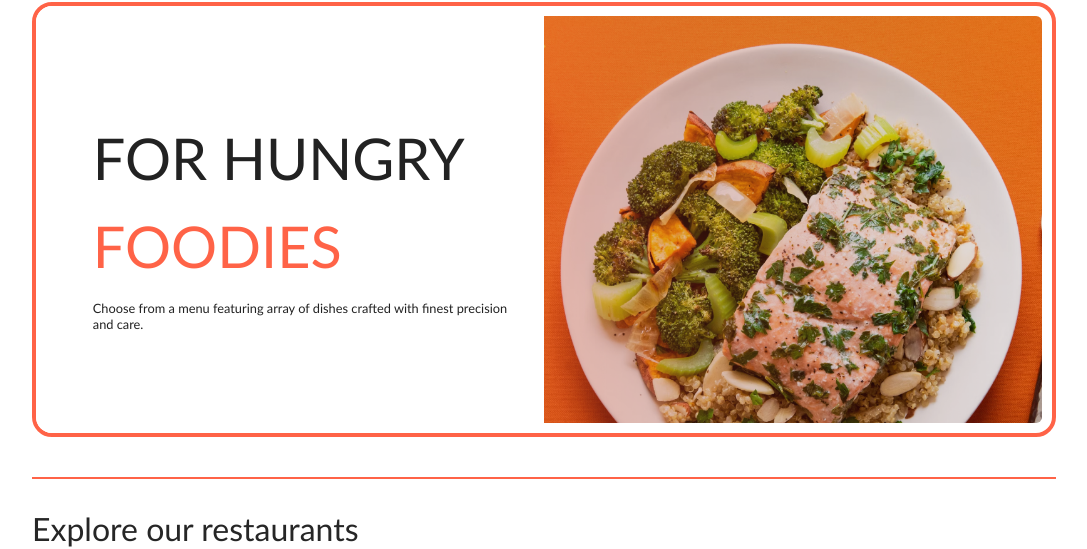
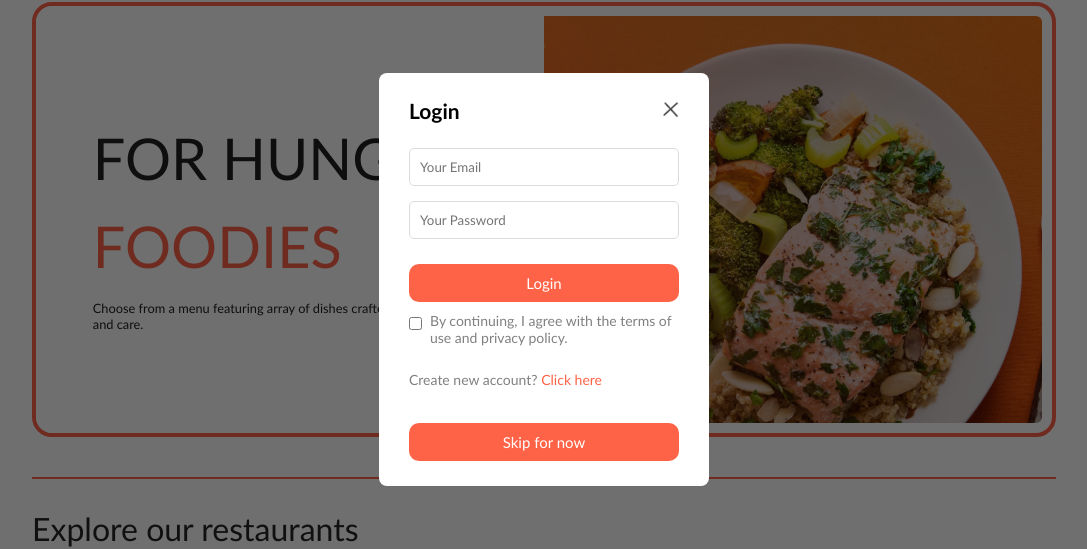
Before and after one commit to Aarambha-Malla213/TatoBato---A-food-delivery-site, a React (Vite) app in the folder Frontend/: page / in a window 1280 px wide. Shown: the part 121-670 px from the top of the page, without its empty margins (96-1183 px from the left). Built offline with nearby package versions, Linux system fonts and the light colour scheme; no server answers.

Commit message:
Made the login pop up to appear at first each time the reload when not already logged in

```diff
--- a/Frontend/src/components/LogInPopUP/LogInPopUp.css
+++ b/Frontend/src/components/LogInPopUP/LogInPopUp.css
@@ -1,10 +1,13 @@
 .login-popup {
-    position: absolute;
-    z-index: 3;
-    width: 100%;
-    height: 100%;
+    position: fixed;
+    top: 0;
+    left: 0;
+    z-index: 9999;
+    width: 100vw;
+    height: 100vh;
     background-color: #00000090;
     display: grid;
+    place-items: center;
 }
 
 .login-popup-container {
@@ -72,3 +75,21 @@
     font-weight: 500;
     cursor: pointer;
 }
+
+.skip-button {
+    border: 1px solid #dcdcdc;
+    padding: 10px;
+    border-radius: 10px;
+    color: #808080;
+    background-color: transparent;
+    font-size: 15px;
+    cursor: pointer;
+    margin-top: 10px;
+    transition: all 0.3s ease;
+}
+
+.skip-button:hover {
+    background-color: #f8f8f8;
+    color: #555;
+    border-color: #bbb;
+}
--- a/Frontend/src/components/LogInPopUP/LogInPopUp.jsx
+++ b/Frontend/src/components/LogInPopUP/LogInPopUp.jsx
@@ -34,6 +34,10 @@ const LogInPopUp = ({ setShowLogin }) => {
       phoneNumber: "",
     });
     setCurrentState("Login");
+    setShowLogin(false);
+  };
+
+  const handleSkip = () => {
     setShowLogin(false);
   };
 
@@ -159,6 +163,14 @@ const LogInPopUp = ({ setShowLogin }) => {
             <span onClick={() => setCurrentState("Login")}>Login here</span>
           </p>
         )}
+
+        <button
+          type="button"
+          className="skip-button"
+          onClick={handleSkip}
+        >
+          Skip for now
+        </button>
       </form>
     </div>
   );
--- a/Frontend/src/context/StoreContext.jsx
+++ b/Frontend/src/context/StoreContext.jsx
@@ -8,7 +8,10 @@ import { food_list } from "../assets/assets";
 
 const StoreContextProvider = (props) => {
   const [cartItems, setCartItems] = React.useState({});
-  const [showLogin, setShowLogin] = React.useState(false);
+  const [showLogin, setShowLogin] = React.useState(() => {
+    // Show login popup automatically if user is not logged in
+    return localStorage.getItem('isLoggedIn') !== 'true';
+  });
   const [showContactUs, setShowContactUs] = React.useState(false);
 
   const [isLoggedIn, setIsLoggedIn] = React.useState(() => {
```
